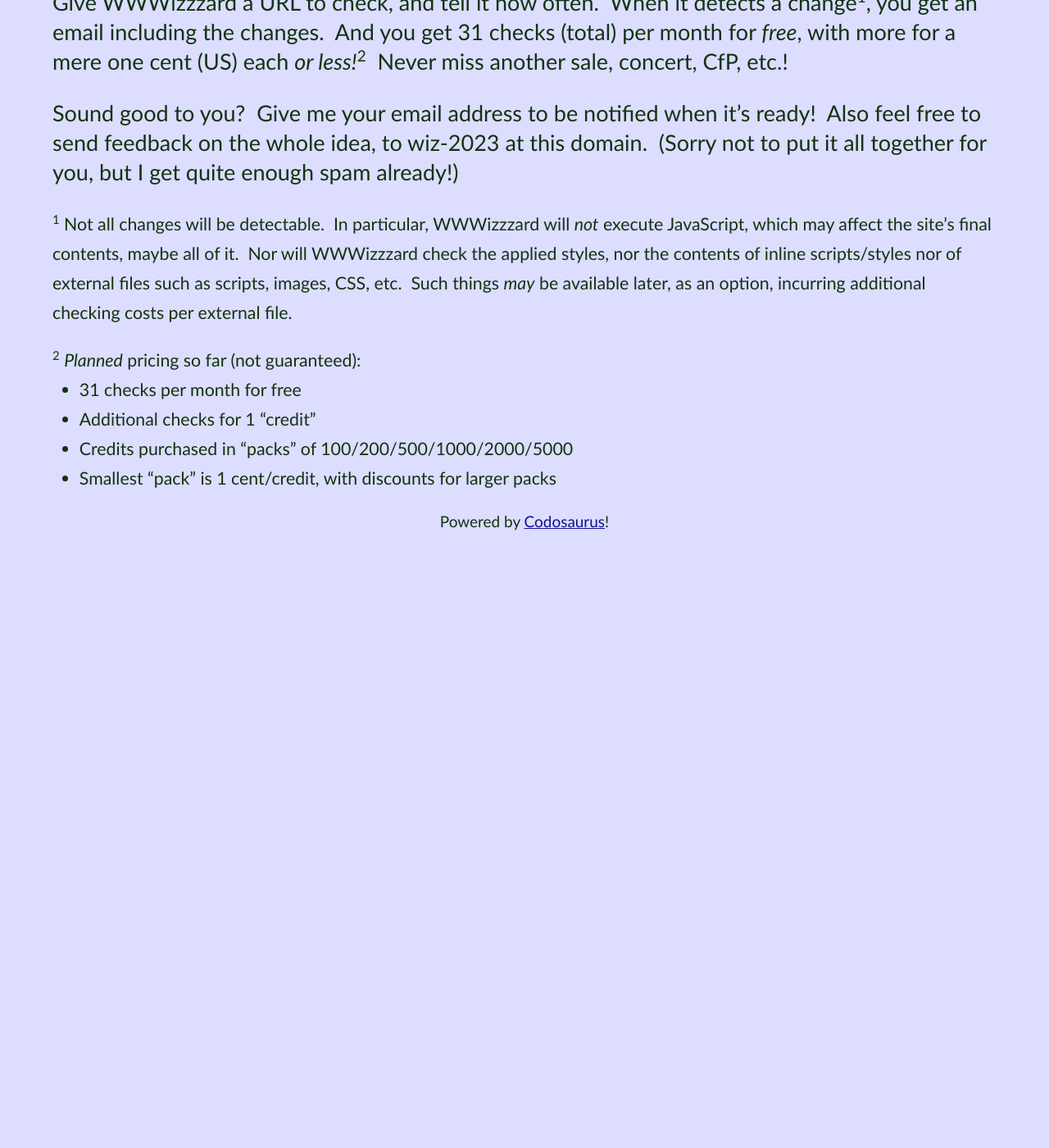
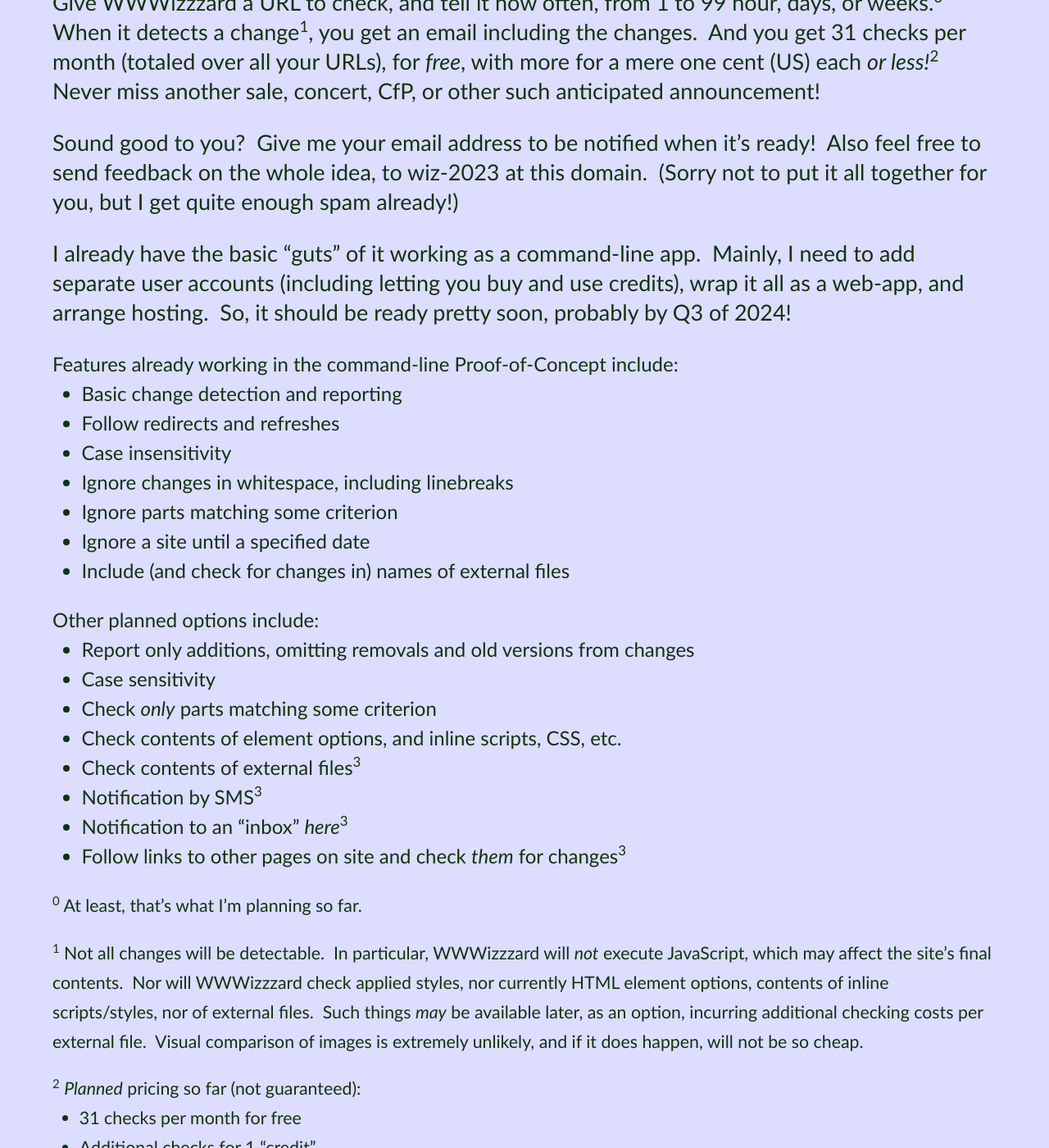
Before and after one commit to CodosaurusLLC/CodosaurusLLC.github.io, a Jekyll site: the page built from wwwizzzard.md, in a window 1280 px wide and 1400 px high, scrolled down 1485 px. Shown: the whole window at 82% size. Built offline with Jekyll 4.4.1, drawn with Linux system fonts in a browser that asks for light colours; before the commit the page ends 2136 px from its top, so only the background shows below that; some of the changed text lies outside the part shown.

Commit message:
more work on wwwizzzard signup page

```diff
--- a/wwwizzzard.md
+++ b/wwwizzzard.md
@@ -25,33 +25,14 @@
 
 
 
-Give WWWizzzard a URL to check, and tell it how often.&nbsp;
-<!--
-(Choices include 1-24 hours, 1-7 days, 1-5 weeks, or 1-12 months.)&nbsp;
--->
+Give WWWizzzard a URL to check,
+and tell it how often, from 1 to 99 hour, days, or weeks.<sup>0</sup>&nbsp;
 When it detects a change<sup>1</sup>,
 you get an email including the changes.&nbsp;
-And you get 31 checks (total) per month for _free_,
+And you get 31 checks per month (totaled over all your URLs), for _free_,
 with more for a mere one cent (US) each _or less!_<sup>2</sup>&nbsp;
-Never miss another sale, concert, CfP, etc.!
+Never miss another sale, concert, CfP, or other such anticipated announcement!
 {:class="big"}
-
-<p style="display: none" why="not sure if I wanna include this much text">
-Features already working in the command-line Proof-of-Concept include:
-- Basic change detection and reporting
-- Follow redirects _and refreshes_
-- Ignore changes in whitespace, including linebreaks
-- Ignore parts matching some selector
-- Ignore a site until a specified date
-- Include (and check for changes in) names of external files
-
-Other planned features include:
-- Report only additions, omitting removals and old versions from changes
-- Check only parts matching some selector
-- Checking contents of element options, and inline scripts, CSS, etc.
-- Notification by SMS (for an extra cost)
-- Checking contents of external files (for an extra cost)
-</p>
 
 Sound good to you?&nbsp;
 Give me your email address to be notified when it's ready!&nbsp;
@@ -61,23 +42,59 @@
 but I get quite enough spam already!)
 {:class="big"}
 
+I already have the basic "guts" of it working as a command-line app.&nbsp;
+Mainly, I need to add separate user accounts
+(including letting you buy and use credits),
+wrap it all as a web-app,
+and arrange hosting.&nbsp;
+So, it should be ready pretty soon,
+probably by Q3 of 2024!
+{:class="big"}
+
+Features already working in the command-line Proof-of-Concept include:
+- Basic change detection and reporting
+- Follow redirects and refreshes
+- Case insensitivity
+- Ignore changes in whitespace, including linebreaks
+- Ignore parts matching some criterion
+- Ignore a site until a specified date
+- Include (and check for changes in) names of external files
+
+Other planned options include:
+- Report only additions, omitting removals and old versions from changes
+- Case sensitivity
+- Check _only_ parts matching some criterion
+- Check contents of element options, and inline scripts, CSS, etc.
+- Check contents of external files<sup>3</sup>
+- Notification by SMS<sup>3</sup>
+- Notification to an "inbox" _here_<sup>3</sup>
+- Follow links to other pages on site and check _them_ for changes<sup>3</sup>
+
+<sup>0</sup> At least, that's what I'm planning so far.
+{:class="small"}
+
 <sup>1</sup> Not all changes will be detectable.&nbsp;
 In particular, WWWizzzard will _not_ execute JavaScript,
-which may affect the site's final contents,
-maybe all of it.&nbsp;
-Nor will WWWizzzard check the applied styles,
-nor the contents of inline scripts/styles
-nor of external files
-such as scripts, images, CSS, etc.&nbsp;
+which may affect the site's final contents.&nbsp;
+Nor will WWWizzzard check applied styles,
+nor currently HTML element options,
+contents of inline scripts/styles,
+nor of external files.&nbsp;
 Such things _may_ be available later,
 as an option,
-incurring additional checking costs per external file.
+incurring additional checking costs per external file.&nbsp;
+Visual comparison of images is extremely unlikely,
+and if it does happen, will not be so cheap.
 {:class="small"}
 
 <sup>2</sup> _Planned_ pricing so far (not guaranteed):
 {:class="small"}
 - 31 checks per month for free
 - Additional checks for 1 "credit"
-- Credits purchased in "packs" of 100/200/500/1000/2000/5000
-- Smallest "pack" is 1 cent/credit, with discounts for larger packs
+- Credits purchased in "packs" of about 100/200/500/1000/2000/5000
+- Smallest "pack" is 1 cent/credit, with discounts or bonuses for larger packs
 {:class="small"}
+
+<sup>3</sup> For an extra cost, TBD but probably just an extra credit each,
+_recursively_.
+{:class="small"}
```
